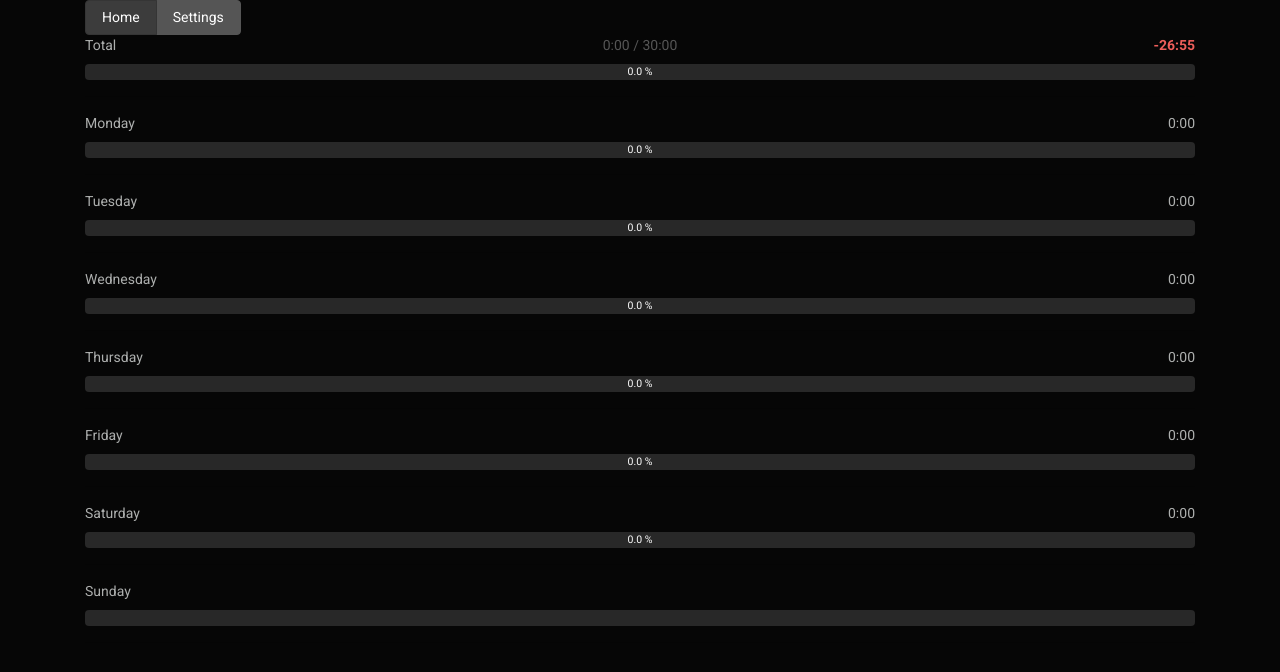
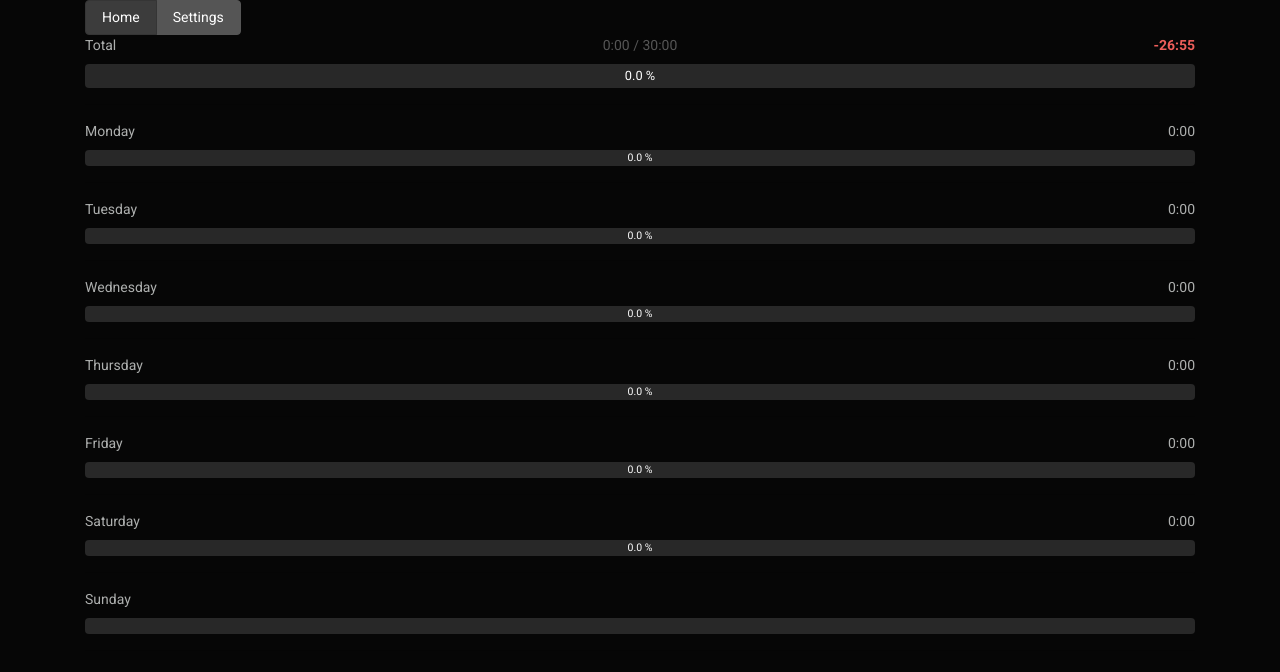
Before and after one commit to xorik/stat, a Vue app: page / in a window 1280 px wide. Shown: the top 672 px of the page. Built offline with nearby package versions, Linux system fonts and the light colour scheme; no server answers.

Commit message:
Bigger total progressbar

```diff
--- a/src/components/ProgressBar.vue
+++ b/src/components/ProgressBar.vue
@@ -1,5 +1,5 @@
 <template lang="pug">
-  div.progress
+  div.progress(:class="{big: big}")
     span.progress-value
       | {{displayValue}} %
     .progress-bar(:style="style")
@@ -12,6 +12,7 @@ import ProgressColor from './ProgressColor'
 @Component
 export default class ProgressBar extends Vue {
   @Prop({type: Number, required: true}) public value!: number
+  @Prop({type: Boolean, required: false, default: false}) public big!: boolean
 
   get displayValue(): string {
     return (this.value * 100).toFixed(1)
@@ -34,5 +35,14 @@ export default class ProgressBar extends Vue {
     right: 0;
     color: #fff;
   }
+
+  &.big {
+    height: 1.5rem;
+    font-size: 0.8rem;
+
+    span.progress-value {
+      line-height: 1.5rem;
+    }
+  }
 }
 </style>
--- a/src/components/TotalStat.vue
+++ b/src/components/TotalStat.vue
@@ -11,7 +11,7 @@
         b(:style="{color: textColor}") {{ diff | time }}
     .row
       .col
-        ProgressBar(v-if="value !== null" :value="value")
+        ProgressBar(v-if="value !== null" :value="value" :big="true")
         .progress(v-else="")
     hr
 </template>
```
